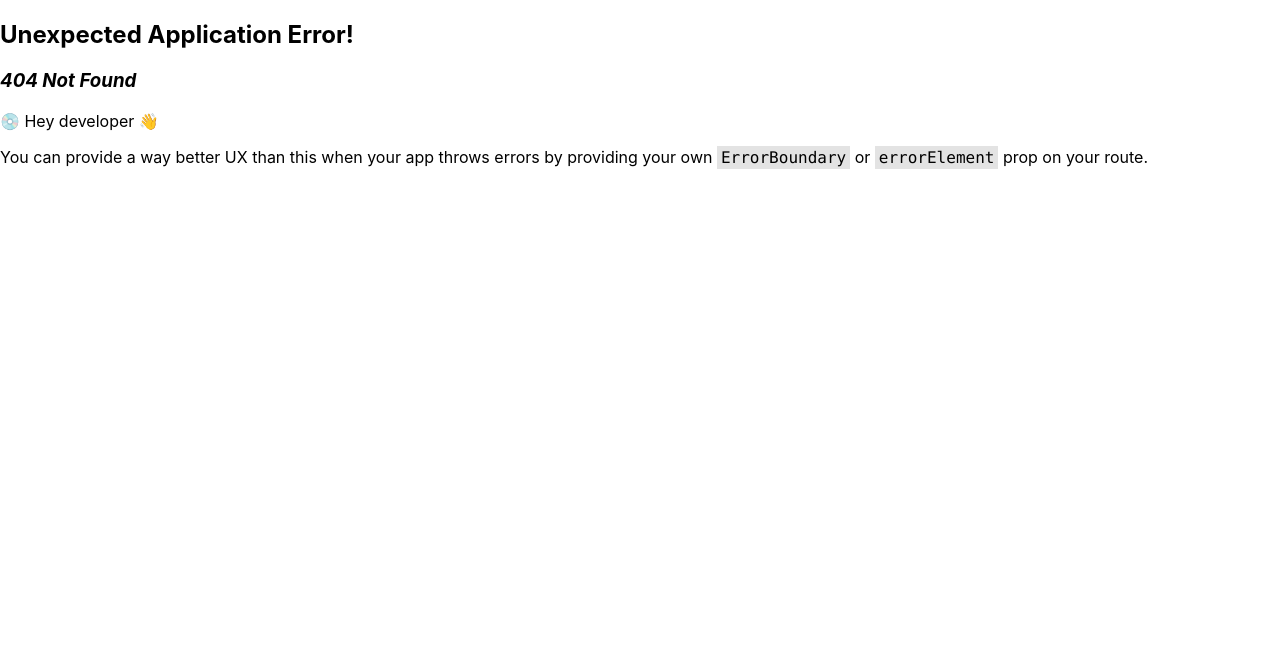
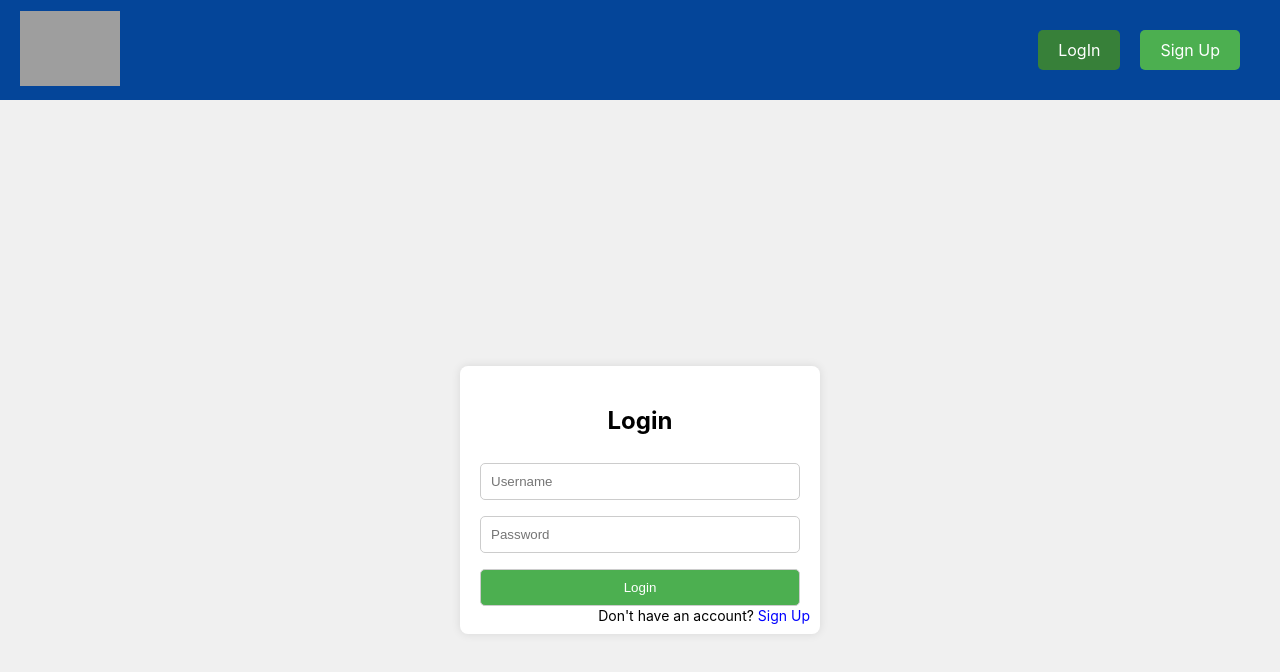
Before and after one commit to mr-vk10/online-courses-springboot-app, a React (Create React App) app in the folder online-courses-react-app/: page /login in a window 1280 px wide. Before the commit this address had no page. Shown: the top 672 px of the page. Built offline with nearby package versions, Linux system fonts and the light colour scheme; grey boxes are pictures that could not be loaded.

Commit message:
added login and sign up page

```diff
--- /dev/null
+++ b/online-courses-react-app/src/components/authentication/AuthComp.module.css
@@ -0,0 +1,4 @@
+.verifyBtn {
+  padding: 6px 20px;
+  width: 9rem;
+}
--- /dev/null
+++ b/online-courses-react-app/src/components/authentication/AuthHeader.js
@@ -0,0 +1,44 @@
+import { NavLink } from "react-router-dom";
+
+import classes from "./AuthHeader.module.css";
+// import Logo from "../logo/Logo";
+
+function AuthHeader() {
+  return (
+    <>
+      <header className={classes.header}>
+        <div className={classes.logo}>
+          <img src="logo.png" alt="MED NEAR ME LOGO" />
+          {/* <Logo /> */}
+        </div>
+        <nav>
+          <ul className={classes.list}>
+            <li>
+              <NavLink
+                className={(navData) =>
+                  navData.isActive ? classes.active : "none"
+                }
+                to="/login"
+              >
+                LogIn
+              </NavLink>
+            </li>
+
+            <li>
+              <NavLink
+                className={(navData) =>
+                  navData.isActive ? classes.active : "none"
+                }
+                to="/signUp"
+              >
+                Sign Up
+              </NavLink>
+            </li>
+          </ul>
+        </nav>
+      </header>
+    </>
+  );
+}
+
+export default AuthHeader;
--- /dev/null
+++ b/online-courses-react-app/src/components/authentication/AuthHeader.module.css
@@ -0,0 +1,91 @@
+.header {
+  display: flex;
+  height: 5rem;
+  justify-content: space-between;
+  align-items: center;
+  background-color: #044599;
+  box-shadow: 0 2px 5px rgba(0, 0, 0, 0.1);
+  padding: 10px 20px;
+}
+
+.logo {
+  flex: 1;
+}
+
+.logo img {
+  max-width: 100px;
+}
+
+.header nav {
+  height: 100%;
+
+  /* added */
+  display: flex;
+  gap: 20px;
+}
+
+.header ul {
+  list-style: none;
+  padding: 0;
+  margin: auto;
+}
+
+.header li {
+  display: inline;
+  margin-right: 20px;
+}
+
+.header a {
+  text-decoration: none;
+
+  /* added */
+  padding: 10px 20px;
+  border: none;
+  border-radius: 5px;
+  cursor: pointer;
+  background-color: #4caf50;
+  color: white;
+}
+
+.header a:hover,
+.header a:active,
+.header a.active {
+  /* padding-bottom: 0.25rem; */
+  /* border-bottom: 4px solid var(--color-primary-800); */
+  background-color: #378039;
+  color: white;
+}
+
+/* .authButtons {
+  display: flex;
+  gap: 20px;
+} */
+
+/* .authButtons button {
+  padding: 10px 20px;
+  border: none;
+  border-radius: 5px;
+  cursor: pointer;
+} */
+
+/* .authButtons .loginBtn {
+  background-color: #4caf50;
+  color: white;
+}
+
+.authButtons .signupBtn {
+  background-color: #3498db;
+  color: white;
+} */
+
+@media only screen and (max-width: 600px) {
+  .header {
+    flex-direction: column;
+    align-items: center;
+    padding: 10px;
+  }
+
+  .header nav {
+    margin-top: 10px;
+  }
+}
--- /dev/null
+++ b/online-courses-react-app/src/pages/authentication/AuthPage.module.css
@@ -0,0 +1,56 @@
+.wrapper {
+  /* font-family: Arial, sans-serif; */
+  margin: 0;
+  padding: 0;
+  display: flex;
+  justify-content: center;
+  align-items: center;
+  height: 100vh;
+  background-color: #f0f0f0;
+}
+
+.container {
+  position: relative;
+  width: 320px;
+  background-color: #fff;
+  padding: 20px;
+  border-radius: 8px;
+  box-shadow: 0 0 10px rgba(0, 0, 0, 0.1);
+}
+
+h2 {
+  text-align: center;
+}
+
+.container input[type="text"],
+.container input[type="password"],
+.container input[type="submit"] {
+  width: 100%;
+  padding: 10px;
+  margin: 8px 0;
+  border: 1px solid #ccc;
+  border-radius: 5px;
+  box-sizing: border-box;
+}
+
+.container input[type="submit"] {
+  background-color: #4caf50;
+  color: white;
+  cursor: pointer;
+}
+
+.container input[type="submit"]:hover {
+  background-color: #45a049;
+}
+
+.signupLink {
+  position: absolute;
+  bottom: 10px;
+  right: 10px;
+  font-size: 14px;
+}
+
+.signupLink a {
+  color: blue;
+  text-decoration: none;
+}
--- /dev/null
+++ b/online-courses-react-app/src/pages/authentication/AuthRootLayout.js
@@ -0,0 +1,14 @@
+import { Outlet } from "react-router-dom";
+
+import AuthHeader from "../../components/authentication/AuthHeader";
+
+function AuthRootLayout() {
+  return (
+    <>
+      <AuthHeader />
+      <Outlet />
+    </>
+  );
+}
+
+export default AuthRootLayout;
--- /dev/null
+++ b/online-courses-react-app/src/pages/authentication/LoginPage.js
@@ -0,0 +1,25 @@
+import { Form, NavLink } from "react-router-dom";
+import classes from "./AuthPage.module.css";
+
+export default function LoginPage() {
+  return (
+    <div className={classes.wrapper}>
+      <div className={classes.container}>
+        <h2>Login</h2>
+        <Form method="post">
+          <input type="text" name="username" placeholder="Username" required />
+          <input
+            type="password"
+            name="password"
+            placeholder="Password"
+            required
+          />
+          <input type="submit" value="Login" />
+        </Form>
+        <div className={classes.signupLink}>
+          Don't have an account? <NavLink to="/signUp">Sign Up</NavLink>
+        </div>
+      </div>
+    </div>
+  );
+}
--- /dev/null
+++ b/online-courses-react-app/src/pages/authentication/SignUpPage.js
@@ -0,0 +1,47 @@
+import { Form, NavLink } from "react-router-dom";
+import classes from "./AuthPage.module.css";
+
+export default function SignUpPage() {
+  return (
+    <div className={classes.wrapper}>
+      <div className={classes.container}>
+        <h2>Sign Up</h2>
+        <Form method="post">
+          <input
+            type="text"
+            placeholder="First Name"
+            id="firstName"
+            name="firstName"
+            required
+          />
+          <input
+            type="text"
+            placeholder="Last Name"
+            id="lastName"
+            name="lastName"
+            required
+          />
+          <input type="text" name="username" placeholder="Username" required />
+          <input
+            type="password"
+            id="password"
+            name="password"
+            placeholder="Password"
+            required
+          />
+          <input
+            type="password"
+            id="confirmPassword"
+            name="confirmPassword"
+            placeholder="Confirm Password"
+            required
+          />
+          <input type="submit" value="Sign Up" />
+        </Form>
+        <div className={classes.signupLink}>
+          Already have an account? <NavLink to="/login">Login</NavLink>
+        </div>
+      </div>
+    </div>
+  );
+}
```
Also changed, not shown: online-courses-react-app/src/App.js (+11 -0 lines), 2 other files (tests, documents, lock files or other folders).
